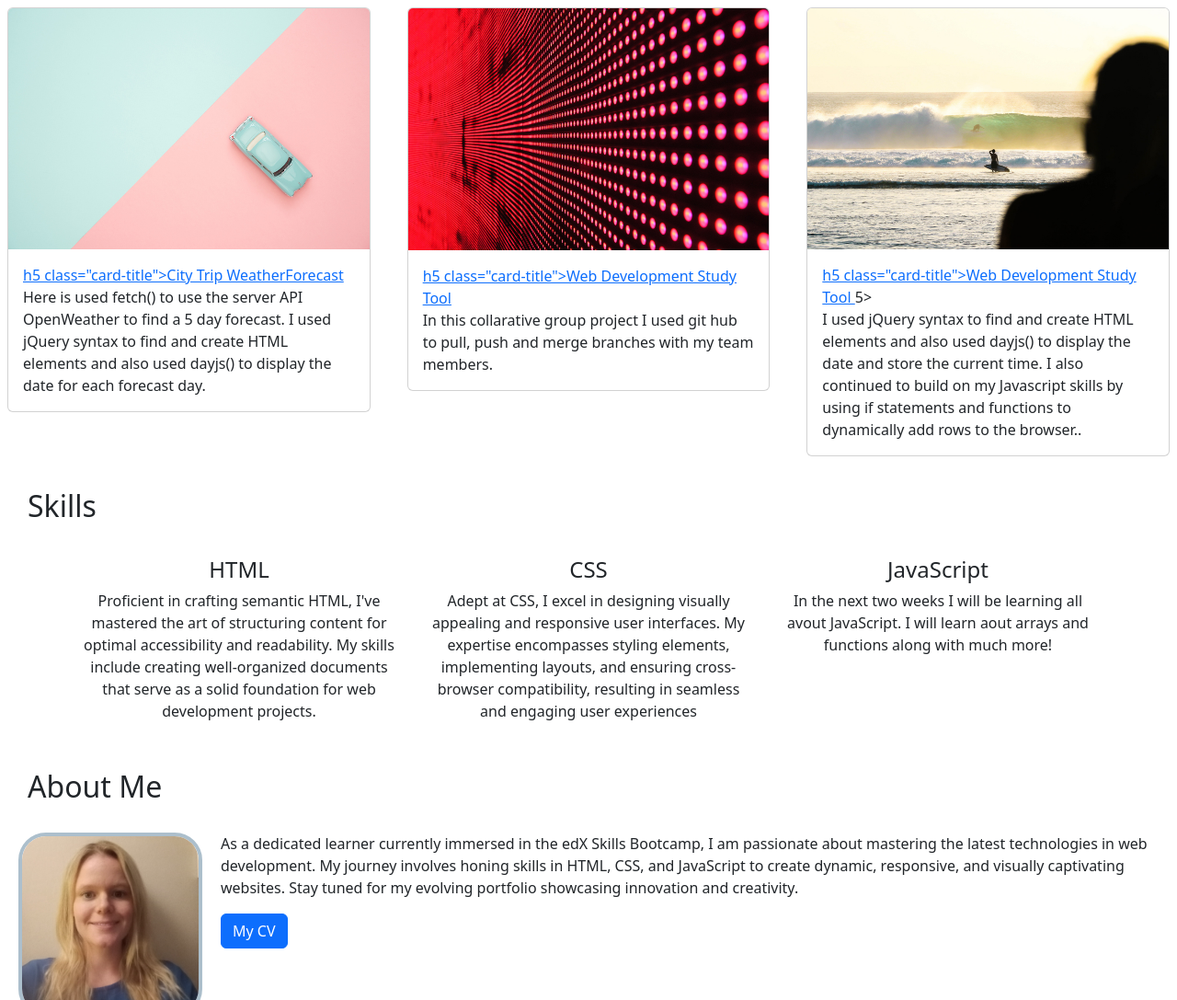
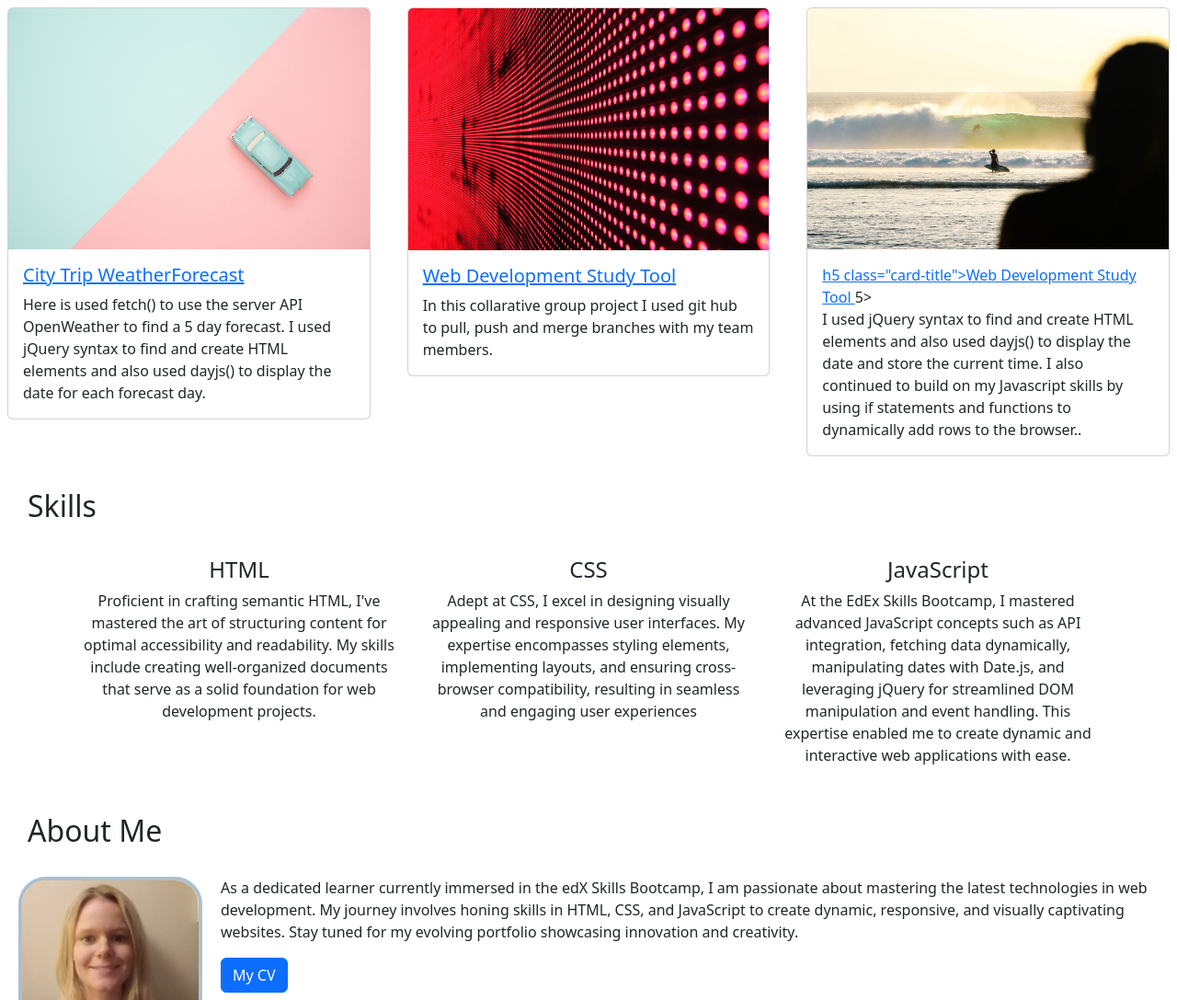
Before and after one commit to HannahLas/Bootstrap-Portfolio, a plain HTML site: page index.html in a window 1280 px wide. Shown: the part 1171-2258 px from the top of the page at 92% size. Drawn offline with nearby package versions, Linux system fonts and the light colour scheme.

Commit message:
Update index.html to change JS blurb and fix closing H5 tag

```diff
--- a/index.html
+++ b/index.html
@@ -54,7 +54,7 @@
           <div class="card">
             <img src="images/02-portfolio-3.jpg" class="card-img-top" alt="dummy picture of project">
           <div class="card-body">
-               <a href = "https://hannahlas.github.io/City-Trip-Weather-Forecast">h5 class="card-title">City Trip WeatherForecast </h5></a>
+               <a href = "https://hannahlas.github.io/City-Trip-Weather-Forecast"><h5 class="card-title">City Trip WeatherForecast </h5></a>
             <p class="card-text">Here is used fetch() to use the server API OpenWeather to find a 5 day forecast. I used jQuery syntax to find and create HTML elements and also used dayjs() to display the date for each forecast day. </p>
             </div>
           </div>
@@ -63,7 +63,7 @@
           <div class="card">
             <img src="images/02-portfolio-1.jpg" class="card-img-top" alt="dummy picture of a project">
             <div class="card-body">
-               <a href = "https://ben-rumbold.github.io/web-development-study-tool/">h5 class="card-title">Web Development Study Tool </h5></a>
+               <a href = "https://ben-rumbold.github.io/web-development-study-tool/"><h5 class="card-title">Web Development Study Tool </h5></a>
               <p class="card-text">In this collarative group project I used git hub to pull, push and merge branches with my team members. </p>
             </div>
           </div>
@@ -91,7 +91,8 @@
             <h4>CSS</h4><p>Adept at CSS, I excel in designing visually appealing and responsive user interfaces. My expertise encompasses styling elements, implementing layouts, and ensuring cross-browser compatibility, resulting in seamless and engaging user experiences</p>
           </div>
           <div class="col">
-            <h4>JavaScript</h4><p>In the next two weeks I will be learning all avout JavaScript. I will learn aout arrays and functions along with much more! </p>
+            <h4>JavaScript</h4><p>
+At the EdEx Skills Bootcamp, I mastered advanced JavaScript concepts such as API integration, fetching data dynamically, manipulating dates with Date.js, and leveraging jQuery for streamlined DOM manipulation and event handling. This expertise enabled me to create dynamic and interactive web applications with ease. </p>
           </div>
         </div>
       </div>
```
